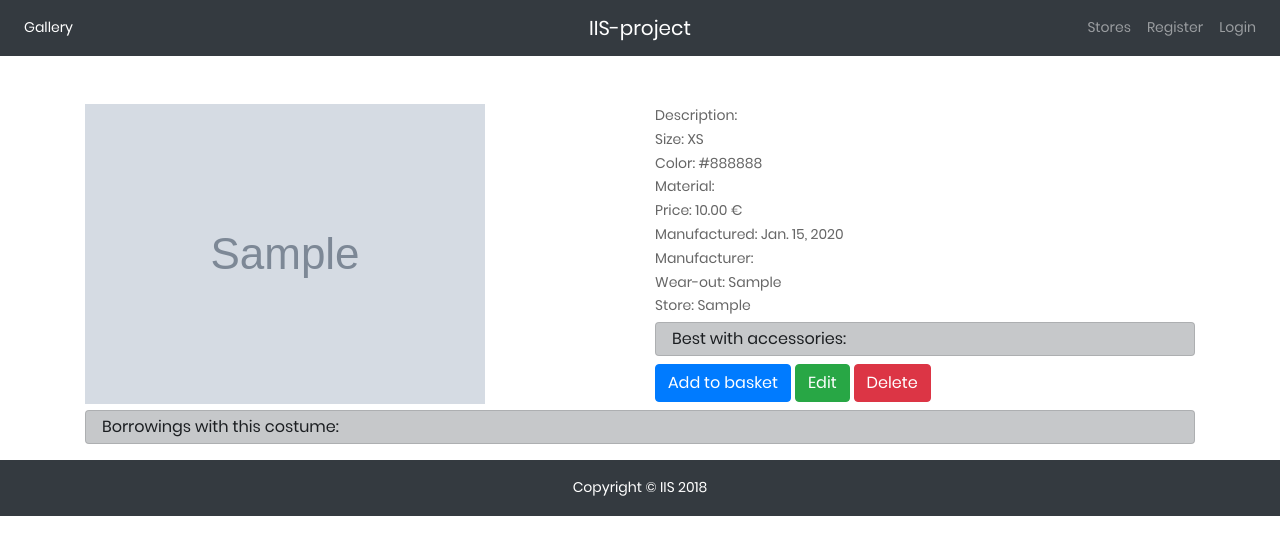
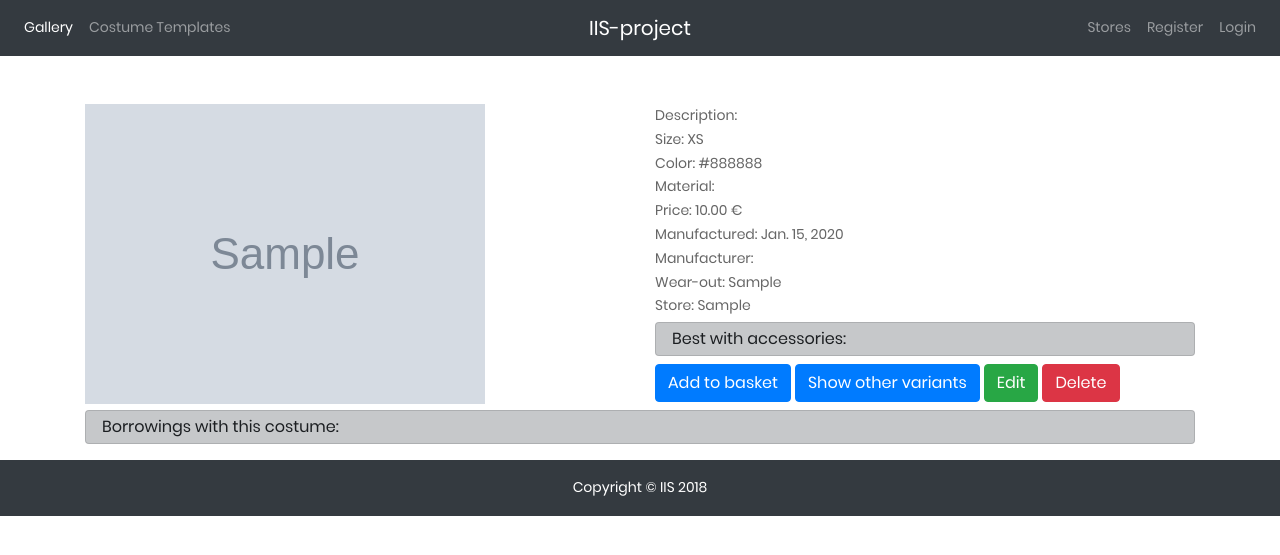
Before and after one commit to MatejKastak/iis, a Django app: page /costumes/1 in a window 1280 px wide. Shown: the top 555 px of the page. Run offline with Django 3.2, Linux system fonts and the light colour scheme; tables that the repository leaves empty hold one stand-in row (values such as "Sample post"); grey boxes marked "Sample" are stand-in pictures; some libraries are stand-ins or nearby versions.

Commit message:
CostumeTemplates implementation
- handling, add, detail, delete, edit
- new button in costume detail to show costume template

```diff
--- a/costumes/forms.py
+++ b/costumes/forms.py
@@ -15,6 +15,11 @@ class BorrowingForm(ModelForm):
             'borrowed_date': DateInput(attrs={'type': 'date'}),
             'return_date': DateInput(attrs={'type': 'date'}),
         }
+
+class CostumeTemplateForm(ModelForm):
+    class Meta:
+        model = CostumeTemplate
+        fields = '__all__'
 
 class CostumeForm(ModelForm):
     class Meta:
--- a/costumes/templates/base.html
+++ b/costumes/templates/base.html
@@ -41,6 +41,12 @@
 	  <li class="nav-item active">
 
 	    <a class="nav-link" href="/">Gallery</a>
+
+	  </li>
+
+	  <li class="nav-item">
+
+	    <a class="nav-link" href="{% url 'costume_templates_gallery' %}">Costume Templates</a>
 
 	  </li>
 
--- a/costumes/templates/costumes/costume.html
+++ b/costumes/templates/costumes/costume.html
@@ -30,6 +30,7 @@
       <div class="my-2">
 	<!-- TODO: This should be a post request -->
 	<a class="btn btn-primary" href="#" role="button">Add to basket</a>
+	<a class="btn btn-primary" href="{% url 'costume_templates' costume.costume_template.pk %}" role="button">Show other variants</a>
 	<!-- TODO: Edit should be possible only if the user has privileges to do it-->
 	<a class="btn btn-success" href="{% url 'costumes_edit' costume.pk %}" role="button">Edit</a>
 	<a class="btn btn-danger" href="{% url 'costumes_delete' costume.pk %}" role="button">Delete</a>
--- a/costumes/urls.py
+++ b/costumes/urls.py
@@ -34,6 +34,11 @@ urlpatterns = [
     path('borrowings/<int:borrowing_id>/edit', views.borrowings_edit, name='borrowing_edit'),
     path('borrowings/<int:borrowing_id>/delete', views.borrowings_delete, name='borrowing_delete'),
 
+    path('costume_templates', views.costume_templates_gallery, name='costume_templates_gallery'),
+    path('costume_templates/<int:ct_id>', views.costume_templates, name='costume_templates'),
+    path('costume_templates/<int:costume_template_id>/edit', views.costume_templates_edit, name='costume_templates_edit'),
+    path('costume_templates/<int:costume_template_id>/delete', views.costume_templates_delete, name='costume_templates_delete'),
+
     path('stores', views.stores_gallery, name='stores_gallery'),
     path('add_store', views.add_store.as_view(success_url='/gallery'), name='add_store'),
     path('stores/<int:store_id>', views.stores, name='stores'),
--- a/costumes/views.py
+++ b/costumes/views.py
@@ -176,6 +176,20 @@ def stores_edit(request, store_id):
     return render(request, 'costumes/store_edit.html', {'form': form, 'store': store})
 
 @login_required(login_url="/login")
+# TODO: @permission_required('costume_templates.accessories_edit', raise_exception=True)
+def costume_templates_edit(request, costume_template_id):
+    costume_template = get_object_or_404(CostumeTemplate, pk=costume_template_id)
+    if request.method == 'POST':
+        form = CostumeTemplateForm(request.POST, instance=costume_template)
+        if form.is_valid():
+            form.save()
+            return HttpResponseRedirect('/costume_templates/' + str(costume_template_id))
+    else:
+        form = CostumeTemplateForm(instance=costume_template)
+
+    return render(request, 'costumes/costume_template_edit.html', {'form': form, 'ct': costume_template})
+
+@login_required(login_url="/login")
 # TODO: @permission_required('costumes.borrowing_delete', raise_exception=True)
 def borrowings_delete(request, borrowing_id):
     # TODO: Maybe add confirmation dialog/ can be js?
@@ -202,6 +216,13 @@ def accessories_delete(request, accessory_id):
 def stores_delete(request, store_id):
     store = get_object_or_404(Store, pk=store_id)
     store.delete()
+    return HttpResponseRedirect('/')
+
+@login_required(login_url="/login")
+# TODO: @permission_required('costumes.costume_templates_delete', raise_exception=True)
+def costume_templates_delete(request, costume_template_id):
+    costume_template = get_object_or_404(CostumeTemplate, pk=costume_template_id)
+    costume_template.delete()
     return HttpResponseRedirect('/')
 
 def accessories(request, accessory_id):
@@ -287,6 +308,9 @@ def borrowings_gallery(request):
 
     return render(request, 'costumes/borrowings_gallery.html', {'filter': f})
 
+def costume_templates_gallery(request):
+    f = CostumeTemplateFilter(request.GET, queryset=CostumeTemplate.objects.all())
+    return render(request, 'costumes/costume_templates_gallery.html', {'filter': f})
 
 def borrowings(request, borrowing_id):
     # TODO: Check permissions
@@ -300,6 +324,19 @@ def borrowings(request, borrowing_id):
 
     context = {'borrowing': borrowing}
     return render(request, 'costumes/borrowing.html', context)
+
+def costume_templates(request, ct_id):
+    # TODO: Check permissions
+    costume_template = get_object_or_404(CostumeTemplate, pk=ct_id)
+    if True: # Manager or employee
+        pass
+    else:
+        # Raise permission error
+        pass
+
+    context = {'ct': costume_template}
+    return render(request, 'costumes/costume_template.html', context)
+
 
 def stores_gallery(request):
     context = {'stores': Store.objects}
```
Also changed, not shown: costumes/filters.py (+7 -1 lines), costumes/templates/costumes/costume_template.html (added, +39 -0 lines), costumes/templates/costumes/costume_template_edit.html (added, +20 -0 lines), costumes/templates/costumes/costume_templates_gallery.html (added, +26 -0 lines).
